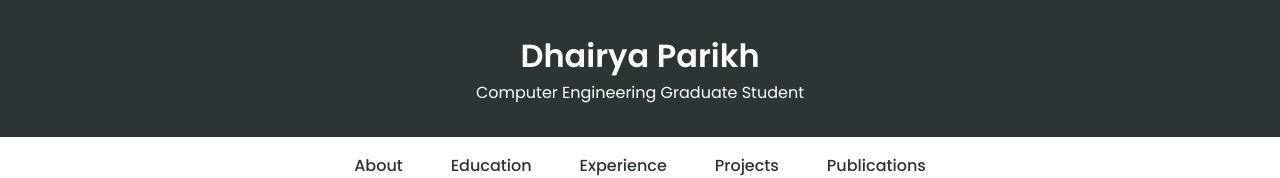
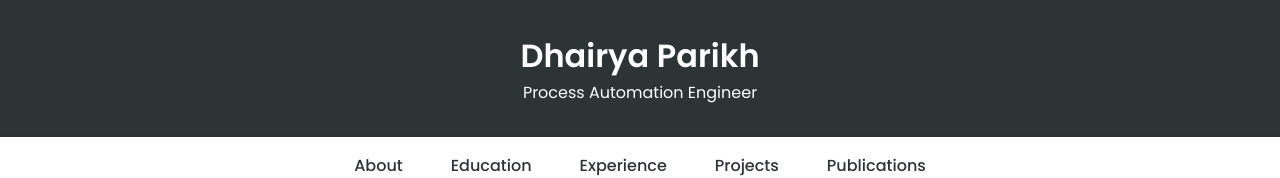
Before and after one commit to dhairya-eng/Portfolio, a plain HTML site: page index1.html in a window 1280 px wide. Shown: the top 178 px of the page. Drawn offline with Linux system fonts and the light colour scheme.

Commit message:
Update index1.html

```diff
--- a/index1.html
+++ b/index1.html
@@ -12,7 +12,7 @@
     <header class="header">
         <div class="profile"></div>
         <h1>Dhairya Parikh</h1>
-        <p>Computer Engineering Graduate Student</p>
+        <p>Process Automation Engineer</p>
     </header>
 
     <nav class="nav">
```
